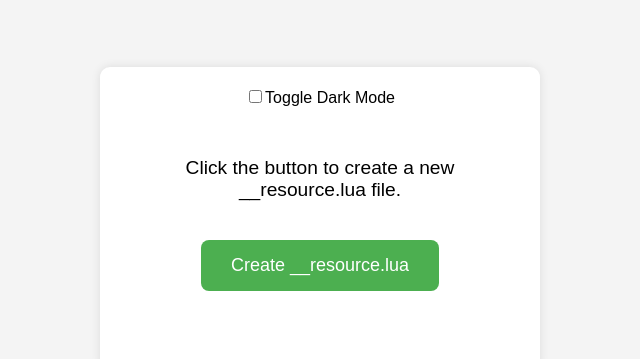
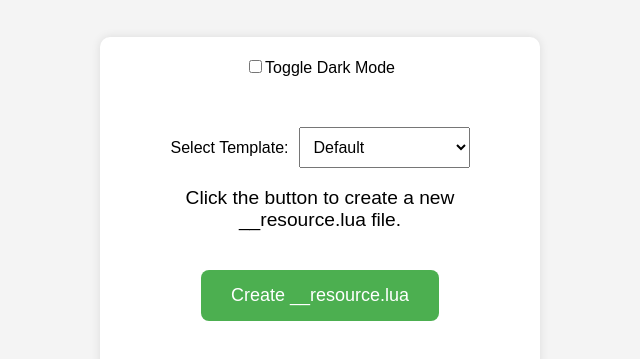
Before and after one commit to Thymester/FiveM-Resource-Maker, a React (Create React App) app: page / in a window 1280 px wide. Shown: the part 181-540 px from the top of the page, without its empty margins (320-960 px from the left). Built offline with nearby package versions, Linux system fonts and the light colour scheme.

Commit message:
Add files via upload

```diff
--- a/public/index.html
+++ b/public/index.html
@@ -7,7 +7,7 @@
     <meta name="theme-color" content="#000000" />
     <meta
       name="description"
-      content="A simple website to create FiveM __resource.lua files so you do not have to."
+      content="Web site created using create-react-app"
     />
     <link rel="apple-touch-icon" href="%PUBLIC_URL%/logo192.png" />
     <!--
@@ -24,7 +24,7 @@
       work correctly both with client-side routing and a non-root public URL.
       Learn how to configure a non-root public URL by running `npm run build`.
     -->
-    <title>Lua Maker</title>
+    <title>React App</title>
   </head>
   <body>
     <noscript>You need to enable JavaScript to run this app.</noscript>
--- a/src/components/FileCreator.css
+++ b/src/components/FileCreator.css
@@ -8,6 +8,23 @@
   font-size: 1.2em;
 }
 
+.template-dropdown {
+  margin-bottom: 10px;
+}
+
+.dark-mode .template-dropdown {
+  color: #000000;
+}
+
+.template-dropdown label {
+  margin-right: 10px;
+}
+
+.template-dropdown select {
+  padding: 10px;
+  font-size: 16px;
+}
+
 /* Optional: Add a bit of margin to the button */
 .create-button {
   margin-top: 20px;
--- a/src/components/FileCreator.js
+++ b/src/components/FileCreator.js
@@ -1,11 +1,32 @@
-import React from 'react';
+import React, { useState, useEffect } from 'react';
 import './FileCreator.css';
 import Button from './Button';
 
 const FileCreator = () => {
+  const [selectedTemplate, setSelectedTemplate] = useState('Default');
+
+  useEffect(() => {
+    // Set the default selected template when the component mounts
+    setSelectedTemplate('Default');
+  }, []);
+
+  const handleTemplateChange = event => {
+    setSelectedTemplate(event.target.value);
+  };
+
   const createResourceLuaFile = () => {
-    const content = `resource_manifest_version '44febabe-d386-4d18-afbe-5e627f4af937'\n\nclient_script 'client.lua'\nserver_script 'server.lua'\n`;
+    let content = '';
 
+    if (selectedTemplate === 'Default') {
+      content = `resource_manifest_version '44febabe-d386-4d18-afbe-5e627f4af937'\n\nclient_script 'client.lua'\nserver_script 'server.lua'\n`;
+    } else if (selectedTemplate === 'MapTemplate') {
+      content = `resource_manifest_version '44febabe-d386-4d18-afbe-5e627f4af937'\n\nthis_is_a_map 'yes'\ndata_file 'DLC_ITYP_REQUEST' 'stream/props.ytyp'\n`;
+    } else if (selectedTemplate === 'VehiclesTemplate') {
+      content = `resource_manifest_version '77731fab-63ca-442c-a67b-abc70f28dfa5'\n\nfiles {\n    'vehicles.meta',\n    'carvariations.meta',\n    'carcols.meta',\n    'handling.meta',\n    'vehiclelayouts.meta',\n}\n\ndata_file 'HANDLING_FILE' 'handling.meta'\ndata_file 'VEHICLE_METADATA_FILE' 'vehicles.meta'\ndata_file 'CARCOLS_FILE' 'carcols.meta'\ndata_file 'VEHICLE_VARIATION_FILE' 'carvariations.meta'\ndata_file 'VEHICLE_LAYOUTS_FILE' 'vehiclelayouts.meta'\n`;
+    }
+
+    // Rest of the code to create the file remains the same
+    // Create a Blob with the content and initiate file download
     const blob = new Blob([content], { type: 'text/plain' });
     const url = URL.createObjectURL(blob);
     const a = document.createElement('a');
@@ -18,6 +39,19 @@ const FileCreator = () => {
 
   return (
     <div className="file-creator">
+      <div className="template-dropdown">
+        <label htmlFor="templateSelect">Select Template:</label>
+        <select
+          id="templateSelect"
+          value={selectedTemplate}
+          onChange={handleTemplateChange}
+        >
+          <option value="Default">Default</option>
+          <option value="MapTemplate">Map Template</option>
+          <option value="VehiclesTemplate">Vehicles Template</option>
+        </select>
+      </div>
+
       <p>Click the button to create a new __resource.lua file.</p>
       <Button onClick={createResourceLuaFile} />
     </div>
```
Lines whose indentation alone changed are shown as unchanged.
